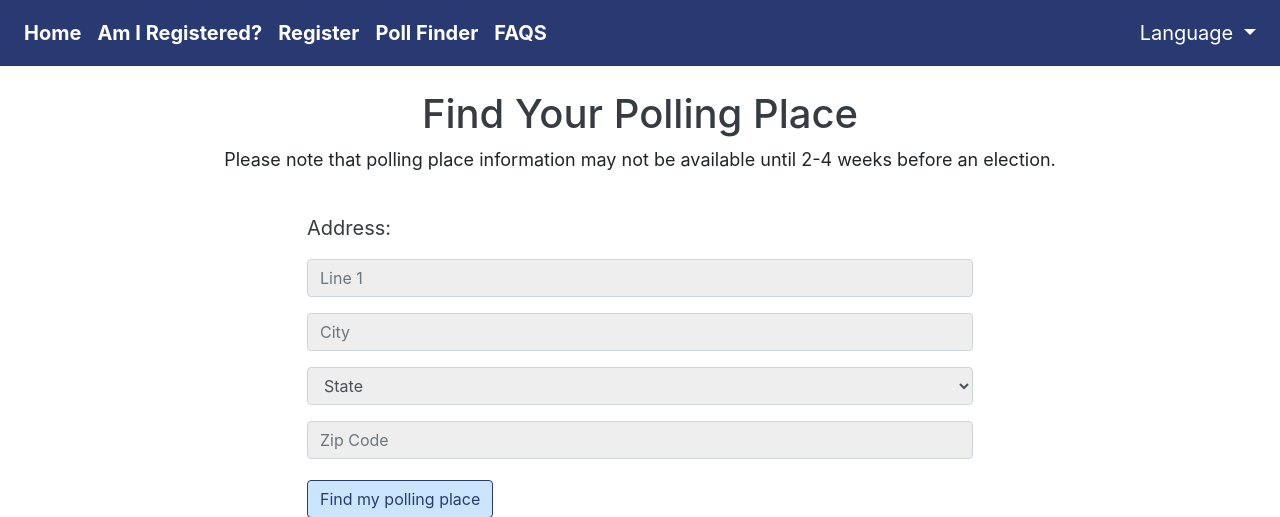
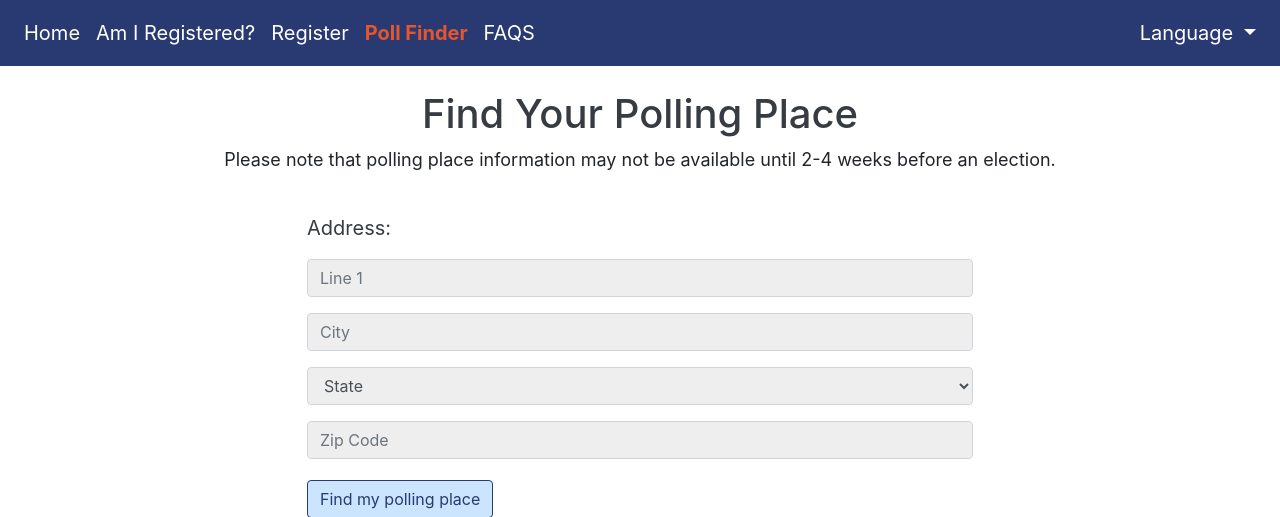
Before and after one commit to kwheelan/Breakthrough, a Flask app: page /poll_finder/query in a window 1280 px wide. Shown: the top 517 px of the page. Run offline with Flask 2, Linux system fonts and the light colour scheme; some libraries are stand-ins or nearby versions.

Commit message:
style updates

```diff
--- a/templates/faqs.html
+++ b/templates/faqs.html
@@ -1,7 +1,7 @@
 {% extends "layout.html" %}
 
-{% block head %}
-  {{ super() }}
+{% block faqs %}
+<strong><font color=#e4572e>FAQS</font></strong>
 {% endblock %}
 
 {% block header %}
--- a/templates/index.html
+++ b/templates/index.html
@@ -22,6 +22,10 @@
     <font><strong>October 19, 2020</strong></font>.
   </p>
 </div>
+{% endblock %}
+
+{% block home %}
+<strong><font color=#e4572e>Home</font></strong>
 {% endblock %}
 
 {% block header %}
--- a/templates/layout.html
+++ b/templates/layout.html
@@ -38,7 +38,6 @@
   {% endblock %}
 
     <!-- Nav bar -->
-    {% block navbar %}
     <nav class="navbar navbar-expand-md sticky-top" style ="background-color: #293A73;">
       <button class="navbar-toggler" type="button" data-toggle="collapse" data-target=".navbar-collapse" aria-controls="navbarNavAltMarkup" aria-expanded="false" aria-label="Toggle navigation">
         <span class="navbar-toggler-icon">
@@ -48,12 +47,12 @@
       </button>
       <div class="collapse navbar-collapse" id="navbarNavAltMarkup">
         <ul class="nav navbar-nav">
-          <li><a class="nav-item nav-link" href="{{ url_for('index')}}"><strong>Home</strong></a></li>
-          <li><a class="nav-item nav-link" href="{{ url_for('registration_forms')}}"><strong>Am I Registered?</strong></a></li>
-          <li><a class="nav-item nav-link" href="{{ url_for('register') }}"><strong>Register</strong></a></li>
-          <li><a class="nav-item nav-link" href= "{{ url_for('poll_forms') }}"><strong>Poll Finder</strong></a></li>
+          <li><a class="nav-item nav-link" href="{{ url_for('index')}}">{% block home %}Home{% endblock %}</a></li>
+          <li><a class="nav-item nav-link" href="{{ url_for('registration_forms')}}">{% block registration %}Am I Registered?{% endblock %}</a></li>
+          <li><a class="nav-item nav-link" href="{{ url_for('register') }}">{% block register %}Register{% endblock %}</a></li>
+          <li><a class="nav-item nav-link" href= "{{ url_for('poll_forms') }}">{% block polling %}Poll Finder{% endblock %}</a></li>
           <!-- <li><a class="nav-item nav-link" href="{{ url_for('remind') }}">Voting Reminders</a></li> -->
-          <li><a class="nav-item nav-link" href="{{ url_for('faqs') }}"><strong>FAQS</strong></a></li>
+          <li><a class="nav-item nav-link" href="{{ url_for('faqs') }}">{% block faqs %}FAQS{%endblock%}</a></li>
         </ul>
         <ul class="navbar-nav ml-auto">
           <li class="nav-item dropdown">
@@ -70,7 +69,6 @@
         </ul>
       </div>
     </nav>
-    {% endblock %}
 
 
     <div class="container" align=center>
--- a/templates/poll_form.html
+++ b/templates/poll_form.html
@@ -1,15 +1,8 @@
 {% extends "layout.html" %}
 
-<!--
-  style = "background-image: linear-gradient(rgba(255,255,255,0.8),rgba(255,240,255,0.8)), url({{ url_for('static', filename='images/vote_img.jpg') }});
-  background-repeat: repeat;
-  background-size: 100%;"
- -->
-
-{% block background %}
-  style = "background-color: white"
+{% block polling %}
+<strong><font color=#e4572e>Poll Finder</font></strong>
 {% endblock %}
-
 
 {% block header %}
     Find Your Polling Place
--- a/templates/poll_info.html
+++ b/templates/poll_info.html
@@ -1,4 +1,8 @@
 {% extends "layout.html" %}
+
+{% block polling %}
+<strong><font color=#e4572e>Poll Finder</font></strong>
+{% endblock %}
 
 {% block body %}
   <font color=black>
@@ -38,7 +42,7 @@
 
     <a href = " {{ url_for('faqs') }}">
       <button class="btn btn-custom">
-        More voting information >>
+        Voting FAQS >>
       </button>
     </a>
 
--- a/templates/register.html
+++ b/templates/register.html
@@ -1,4 +1,8 @@
 {% extends "layout.html" %}
+
+{% block register %}
+<strong><font color=#e4572e>Register</font></strong>
+{% endblock %}
 
 {% block header %}
     Register to Vote
--- a/templates/registration.html
+++ b/templates/registration.html
@@ -1,4 +1,8 @@
 {% extends "layout.html" %}
+
+{% block registration %}
+<strong><font color=#e4572e>Am I Registered?</font></strong>
+{% endblock %}
 
 {% block header %}
     Registration Status
--- a/templates/registrationForm.html
+++ b/templates/registrationForm.html
@@ -1,4 +1,8 @@
 {% extends "layout.html" %}
+
+{% block registration %}
+<strong><font color=#e4572e>Am I Registered?</font></strong>
+{% endblock %}
 
 {% block header %}
     Check Your Voter Registration Status
```
